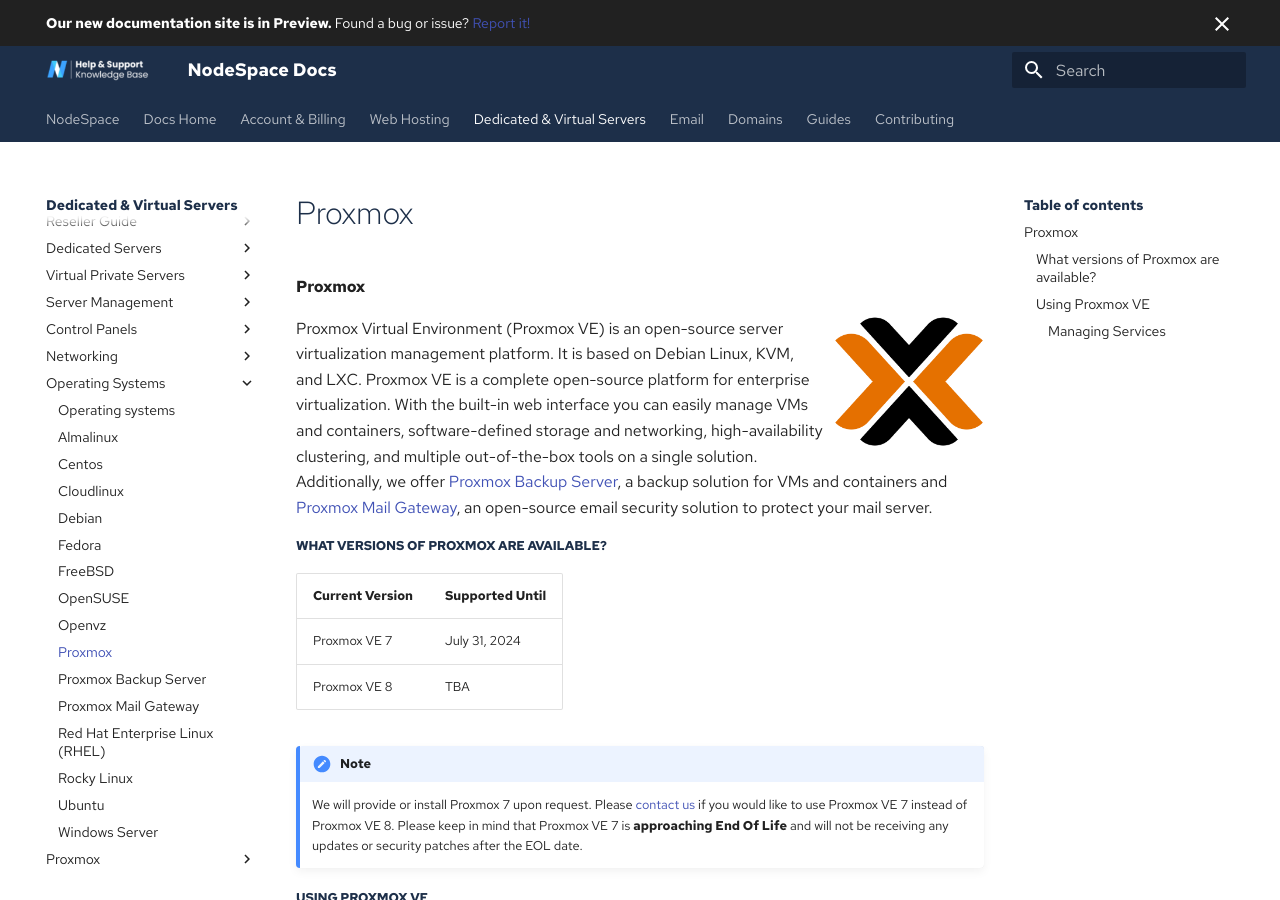
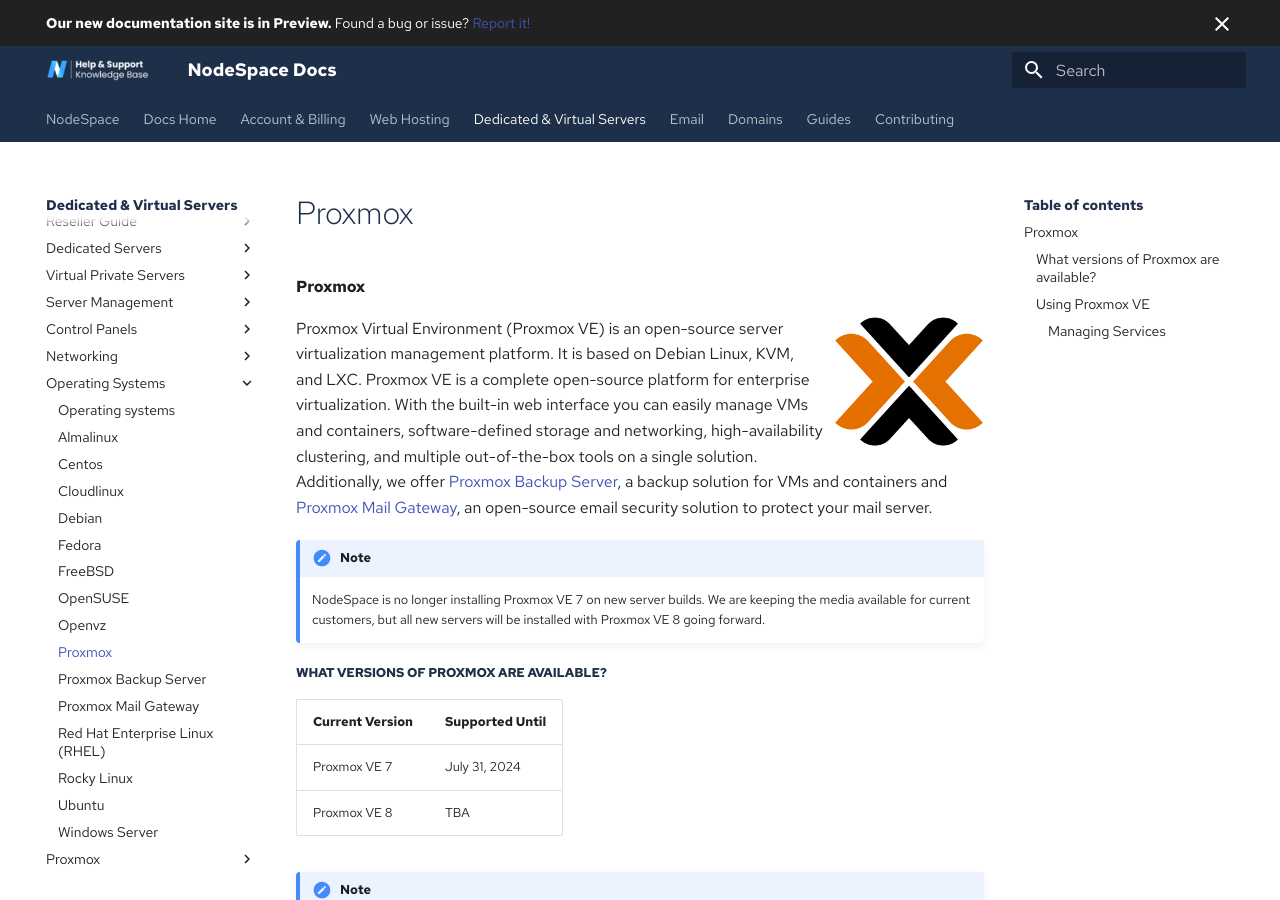
Before and after one commit to nodespacehosting/nodespace-learn, an MkDocs documentation site: the page built from docs/servers/operating_systems/proxmox.md, in a window 1280 px wide and 900 px high. Built offline with MkDocs 1.6.1 and Material for MkDocs 9.7.7, drawn with Linux system fonts in a browser that asks for light colours; some web fonts are replaced; comment, search, counter and statistics services are not loaded.

Commit message:
Update bug 355

```diff
--- a/docs/servers/operating_systems/proxmox.md
+++ b/docs/servers/operating_systems/proxmox.md
@@ -3,6 +3,9 @@
 ![Proxmox Logo](../images/oslogos/proxmox.png){: align=right style="width: 150px; margin: 0 0 10px 10px;" }
 
 Proxmox Virtual Environment (Proxmox VE) is an open-source server virtualization management platform. It is based on Debian Linux, KVM, and LXC. Proxmox VE is a complete open-source platform for enterprise virtualization. With the built-in web interface you can easily manage VMs and containers, software-defined storage and networking, high-availability clustering, and multiple out-of-the-box tools on a single solution. Additionally, we offer [Proxmox Backup Server](proxmox/proxmox-backup-server.md), a backup solution for VMs and containers and [Proxmox Mail Gateway](proxmox/proxmox-mail-gateway.md), an open-source email security solution to protect your mail server.
+
+!!! note
+    NodeSpace is no longer installing Proxmox VE 7 on new server builds. We are keeping the media available for current customers, but all new servers will be installed with Proxmox VE 8 going forward.
 
 
 ## What versions of Proxmox are available?
```
Also changed, not shown: CHANGELOG.md (+3 -0 lines).
